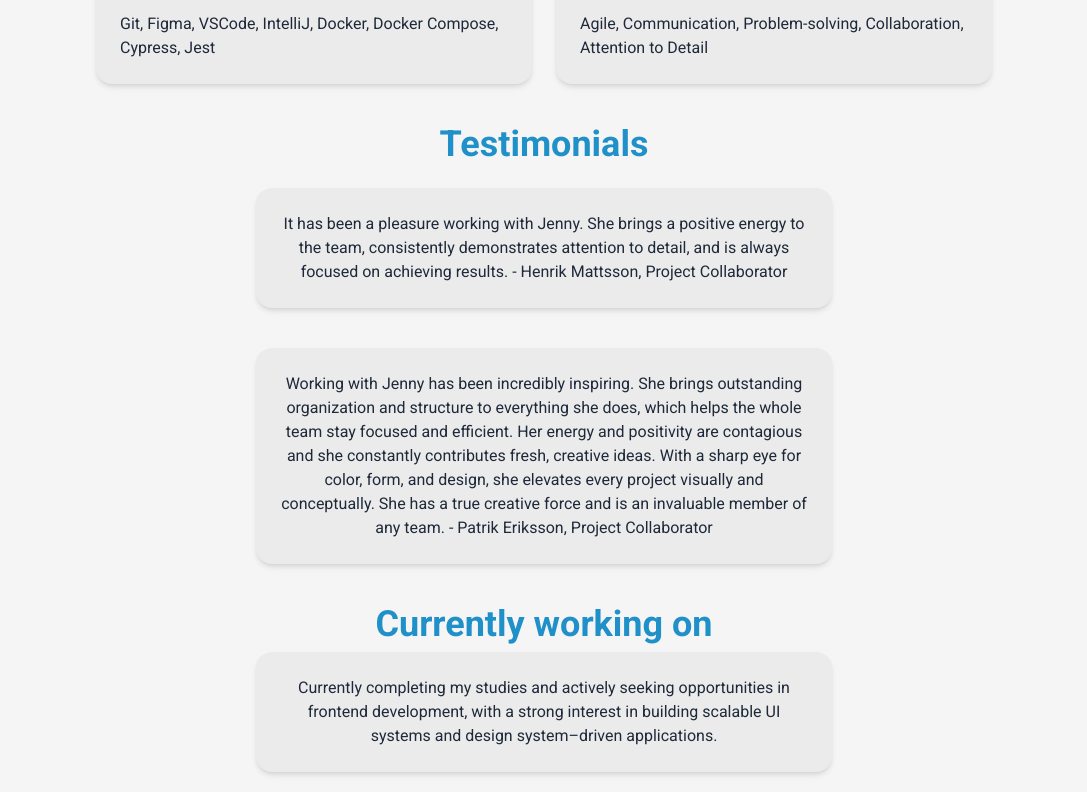
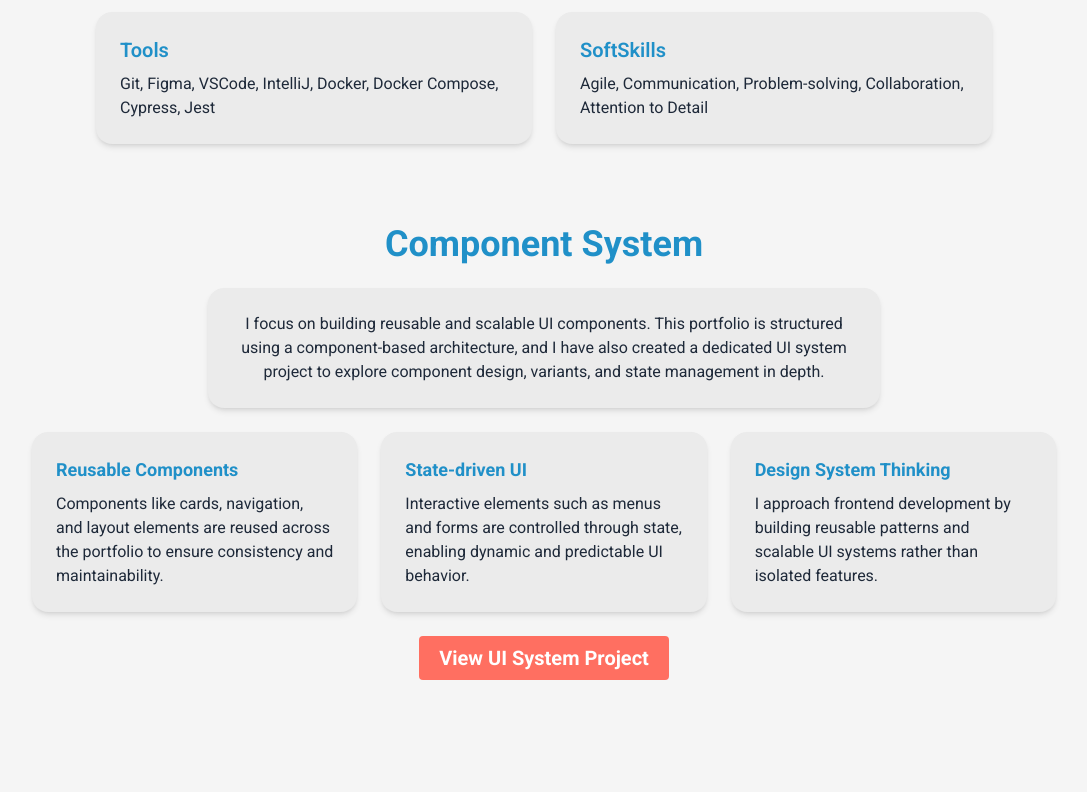
Before and after one commit to jennymakki/jennys-presentation, a Next.js app: page / in a window 1280 px wide. Shown: the part 2248-3040 px from the top of the page, without its empty margins (96-1183 px from the left). Built offline with nearby package versions, Linux system fonts and the light colour scheme.

Commit message:
adding UI system info that was missing

```diff
--- a/src/app/page.tsx
+++ b/src/app/page.tsx
@@ -28,7 +28,7 @@ export default function Home() {
         </div>
         <div className="flex justify-center mt-3">
           <button
-            className="text-white font-bold bg-[#FF6F61] px-5 py-1 text-2xl rounded hover:bg-[#FF8A75] hover:cursor-pointer"
+            className="text-white font-bold bg-[#FF6F61] px-5 py-1 text-2xl rounded hover:bg-[#FF8A75] hover:cursor-pointer m-5"
             onClick={() => {
               window.location.href = "/projects";
             }}
@@ -36,14 +36,70 @@ export default function Home() {
             See All Projects
           </button>
         </div>
-        <div className="flex flex-col text-gray-800 items-center mt-10 px-4">
+        <div className="flex flex-col text-gray-800 items-center mt-15 px-4">
           <h5 className="text-[#2090C8] font-roboto font-bold text-3xl md:text-4xl text-center mb-6">
             Skills and Technologies
           </h5>
           <Skills />
         </div>
+        <div className="flex flex-col text-gray-800 items-center mt-20 px-4">
+          <h4 className="text-[#2090C8] font-roboto font-bold text-3xl md:text-4xl text-center mb-6">
+            Component System
+          </h4>
+
+          <div className="max-w-2xl text-center mb-6 bg-[#EBEBEB] rounded-2xl shadow-md p-6">
+            <p>
+              I focus on building reusable and scalable UI components. This
+              portfolio is structured using a component-based architecture, and
+              I have also created a dedicated UI system project to explore
+              component design, variants, and state management in depth.
+            </p>
+          </div>
+
+          <div className="grid grid-cols-1 md:grid-cols-3 gap-6 w-full max-w-5xl">
+            <div className="bg-[#EBEBEB] rounded-2xl shadow-md p-6">
+              <h5 className="font-bold text-lg mb-2 text-[#2090C8]">
+                Reusable Components
+              </h5>
+              <p className="text-m">
+                Components like cards, navigation, and layout elements are
+                reused across the portfolio to ensure consistency and
+                maintainability.
+              </p>
+            </div>
+
+            <div className="bg-[#EBEBEB] rounded-2xl shadow-md p-6">
+              <h5 className="font-bold text-lg mb-2 text-[#2090C8]">
+                State-driven UI
+              </h5>
+              <p className="text-m">
+                Interactive elements such as menus and forms are controlled
+                through state, enabling dynamic and predictable UI behavior.
+              </p>
+            </div>
+
+            <div className="bg-[#EBEBEB] rounded-2xl shadow-md p-6">
+              <h5 className="font-bold text-lg mb-2 text-[#2090C8]">
+                Design System Thinking
+              </h5>
+              <p className="text-m">
+                I approach frontend development by building reusable patterns
+                and scalable UI systems rather than isolated features.
+              </p>
+            </div>
+          </div>
+
+          <div className="mt-6">
+            <button
+              onClick={() => (window.location.href = "/projects")}
+              className="text-white text-xl font-bold bg-[#FF6F61] px-5 py-2 rounded hover:bg-[#FF8A75] hover:cursor-pointer"
+            >
+              View UI System Project
+            </button>
+          </div>
+        </div>
         <div className="flex flex-col text-gray-800 items-center mt-10 px-4">
-          <h6 className="text-[#2090C8] font-roboto font-bold text-3xl md:text-4xl text-center mb-6">
+          <h6 className="text-[#2090C8] font-roboto font-bold text-3xl md:text-4xl text-center mb-6 mt-20">
             Testimonials
           </h6>
           <div className="max-w-xl bg-[#ebebeb] rounded-2xl shadow-md p-6 mx-auto">
@@ -62,22 +118,26 @@ export default function Home() {
               and positivity are contagious and she constantly contributes
               fresh, creative ideas. With a sharp eye for color, form, and
               design, she elevates every project visually and conceptually. She
-              has a true creative force and is an invaluable member of any team. -
-              Patrik Eriksson, Project Collaborator
+              has a true creative force and is an invaluable member of any team.
+              - Patrik Eriksson, Project Collaborator
             </p>
           </div>
         </div>
         <div className="items-center mt-10">
-          <h4 className="text-[#2090C8] font-roboto font-bold text-3xl md:text-4xl text-center mb-2">
+          <h4 className="text-[#2090C8] font-roboto font-bold text-3xl md:text-4xl text-center mb-2 mt-20">
             Currently working on
           </h4>
           <div className="max-w-xl text-gray-800 bg-[#EBEBEB] rounded-2xl shadow-md p-6 mx-auto">
             <p className="text-center text-md">
-            Currently completing my studies and actively seeking opportunities in frontend development, with a strong interest in building scalable UI systems and design system–driven applications.
+              Currently completing my studies and actively seeking opportunities
+              in frontend development, with a strong interest in building
+              scalable UI systems and design system–driven applications.
             </p>
           </div>
         </div>
+        <div className="mt-20">
         <Contact />
+        </div>
       </section>
       <footer className="row-start-4 mt-6 bg-[#2090C8] w-full">
         <Footer />
```
